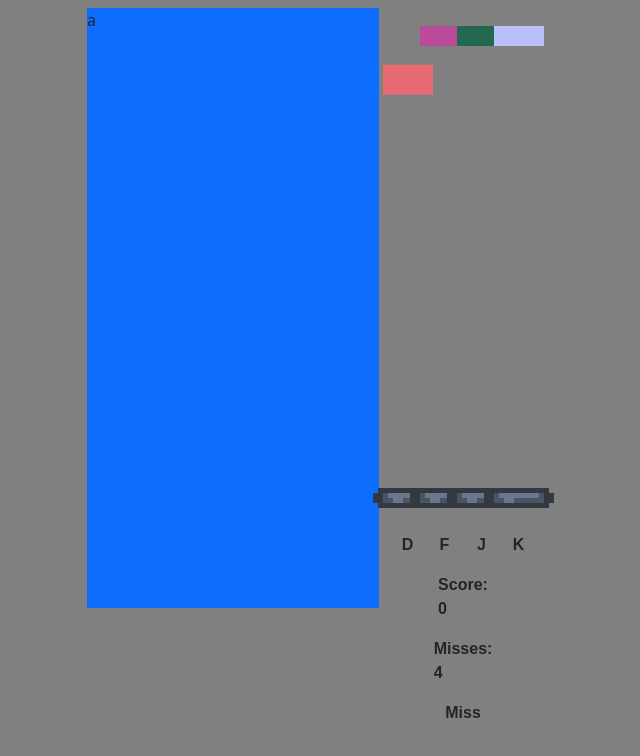
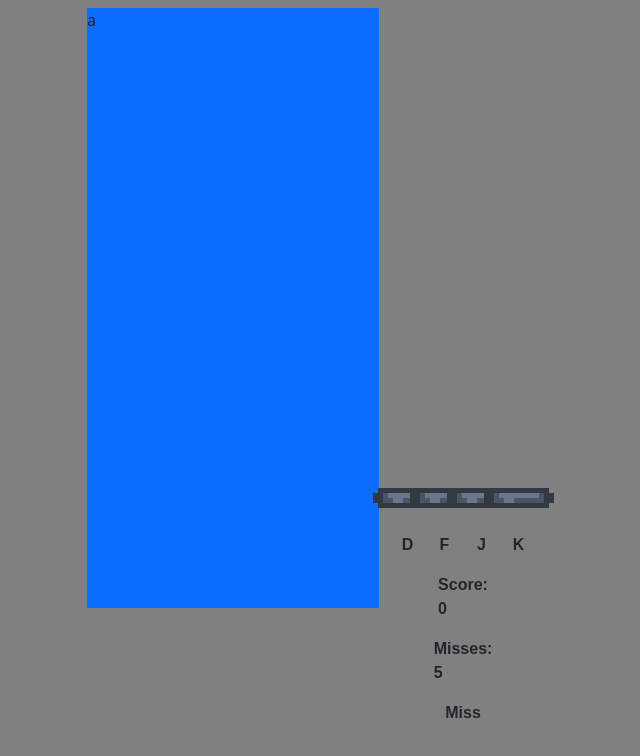
Before and after one commit to skalekk/RGwNN, a plain HTML site: page PlayPage.html in a window 1280 px wide. Shown: the whole page, without its empty margins (249-889 px from the left). Drawn offline with nearby package versions, Linux system fonts and the light colour scheme; a web font is replaced by a local one.

Commit message:
chart reading system done

```diff
--- a/PlayPage.html
+++ b/PlayPage.html
@@ -55,74 +55,97 @@
     let missCount
     let score = 0
     let notPaused
-    let chart;
-    let nextNote = 0;
-    let songStart;
+    let chart
+    let nextNote = 0
+    let songStart
     let path = "songs/1/chartV.json"
+    let chartFinished = false
+    let activeNotes = []
 
         async function loadChart() {
-        const response = await fetch("songs\\1\\chartV.json");
-        chart = await response.json();
+            const response = await fetch("songs\\1\\chartV.json")
+            chart = await response.json()
 
-        songStart = performance.now();
-        requestAnimationFrame(chartUpdate);
+            songStart = performance.now()
+            requestAnimationFrame(chartUpdate)
         }
 
         function chartUpdate(timestamp) {
-            let elapsed = timestamp - songStart;
+            let elapsed = timestamp - songStart
+            let travelTime = (58.9 / rythm) * 1000
 
             while (
                 nextNote < chart.notes.length &&
-                chart.notes[nextNote].time <= elapsed
+                chart.notes[nextNote].time - travelTime <= elapsed
             ) {
-                spawnNote(chart.notes[nextNote].lane);
-                nextNote++;
+                spawnNote(chart.notes[nextNote].lane)
+                nextNote++
             }
 
-            requestAnimationFrame(chartUpdate);
+            if (nextNote >= chart.notes.length) {
+                chartFinished = true
+                checkGameFinished()
+                return
             }
 
+            requestAnimationFrame(chartUpdate)
+        }
         function spawnNote(laneName) {
-        const note = document.createElement("div");
-
-        note.classList.add("note" + laneName);
+            const element = document.createElement("div")
+            element.classList.add("note" + laneName)
 
             document
                 .querySelector("#spawn" + laneName)
-            .appendChild(note);
+                .appendChild(element)
+
+            const note = {
+                element: element,
+                laneName: laneName,
+                position: 0,
+                hit: false
             }
 
-    function hitCheck(lane){
-            //58.9vh position where the note overlaps on the "perfect"
-            if (!lane || !lane.note) return
+            activeNotes.push(note)
 
-            let position = lane.position // Current note position
+            noteMove(note)
+        }
+        function hitCheck(laneName) {
+
             let target = 58.9
 
-            let difference = position - target
+            let laneNotes = activeNotes.filter(note =>
+                note.laneName === laneName && !note.hit
+            )
+
+            if (laneNotes.length === 0) return
+
+            let closestNote = laneNotes.reduce((closest, note) => {
+                return Math.abs(note.position - target) <
+                    Math.abs(closest.position - target)
+                    ? note : closest
+            })
+
+            let difference = closestNote.position - target
             let distance = Math.abs(difference)
 
-            let timing = difference < 0 ? "early" : "late";
-
             if (distance <= 1) {
-                lane.hit = true
+                closestNote.hit = true
                 rankMessage(1)
             } else if (distance <= 2) {
-                lane.hit = true
+                closestNote.hit = true
                 rankMessage(2)
             } else if (distance <= 3) {
-                lane.hit = true
+                closestNote.hit = true
                 rankMessage(3)
-            } else {
-                lane.hit = false
-                rankMessage()
             }
+        }
+        function noteMove(note) {
+            let lastTime = 0
 
-        }
-function noteMove(lane) {
-    let howLow = 0
-    let lastTime = 0
+            let lane = lanes[note.laneName]
+
             function moveNote(timestamp) {
+
                 if (!notPaused) {
                     lastTime = 0
                     requestAnimationFrame(moveNote)
@@ -134,31 +157,24 @@ function noteMove(lane) {
                 let deltaTime = (timestamp - lastTime) / 1000
                 lastTime = timestamp
 
-        howLow += rythm * deltaTime
-        lane.position = howLow
+                note.position += rythm * deltaTime
 
-        $(lane.note).css("transform", `translateY(${howLow}vh)`)
+                $(note.element).css(
+                    "transform",
+                    `translateY(${note.position}vh)`
+                )
 
-        if (lane.hit) {
-            howLow = 0;
-            lane.position = 0;
-            lane.hit = false;
+                // Note was hit
+                if (note.hit) {
+                    removeNote(note)
+                    return
+                }
 
-            $(lane.note).css({
-                "transform": "translateY(0px)",
-                "background-color": lane.color
-            });
-        }
-        // Note reaches the bottom
-        if (howLow >= 60.8 && !lane.hit) {
-
-            howLow = 0
-
-            $(lane.note).css({
-                "transform": "translateY(0px)",
-                "background-color": lane.color
-            })
+                // Note was missed
+                if (note.position >= 60.8) {
                     rankMessage()
+                    removeNote(note)
+                    return
                 }
 
                 requestAnimationFrame(moveNote)
@@ -166,9 +182,20 @@ function noteMove(lane) {
 
             requestAnimationFrame(moveNote)
         }
+        function removeNote(note) {
+            note.element.remove()
+
+            let index = activeNotes.indexOf(note)
+
+            if (index !== -1) {
+                activeNotes.splice(index, 1)
+            }
+
+            checkGameFinished()
+        }
         function rankMessage(rank){
-        let hitSound = document.getElementById("hitSound");
-        let hitSoundP = document.getElementById("hitSound");
+            let hitSound = document.getElementById("hitSound")
+            let hitSoundP = document.getElementById("hitSound")
             switch(rank) {
                 case 1:
                     score += 100
@@ -176,8 +203,8 @@ function noteMove(lane) {
                     console.log("perfect")
                     $("#scoreInfo").text("Score: " + score)
                     $("#rankInfo").text("Clean")
-                hitSoundP.currentTime = 0;
-                hitSoundP.play();
+                    hitSoundP.currentTime = 0
+                    hitSoundP.play()
                     break
                 case 2:
                     score += 50
@@ -185,8 +212,8 @@ function noteMove(lane) {
                     console.log("good")
                     $("#scoreInfo").text("Score: " + score)
                     $("#rankInfo").text("Alright")
-                hitSound.currentTime = 0;
-                hitSound.play();
+                    hitSound.currentTime = 0
+                    hitSound.play()
                     break
                 case 3:
                     score += 25
@@ -194,8 +221,8 @@ function noteMove(lane) {
                     console.log("bad")
                     $("#scoreInfo").text("Score: " + score)
                     $("#rankInfo").text("Sluggish")
-                hitSound.currentTime = 0;
-                hitSound.play();
+                    hitSound.currentTime = 0
+                    hitSound.play()
                     break
                 default:
                     combo = 0
@@ -210,6 +237,11 @@ function noteMove(lane) {
                     break
                 }
         }
+        function checkGameFinished() {
+            if (chartFinished && activeNotes.length === 0) {
+                console.log("Chart finished!")
+            }
+        }
         window.onload = function(){
             console.log("Retrieved:", localStorage.getItem("diff"))
             console.log("Retrieved:", localStorage.getItem("song"))
@@ -219,21 +251,18 @@ function noteMove(lane) {
         rythm = 50
         combo
         missCount = 0
-        noteMove(lanes.L)
-        // noteMove(lanes.ML)
-        // noteMove(lanes.MR)
-        // noteMove(lanes.R)
-        loadChart();
+        loadChart()
+
         $(document).on("keydown", function(event){
 
-            for (const lane of Object.values(lanes)) {
+            for (const [laneName, lane] of Object.entries(lanes)) {
 
                 if (event.key === lane.key && !lane.pressed) {
 
                     lane.pressed = true
 
 
-                    hitCheck(lane)
+                    hitCheck(laneName)
 
                     console.log(hitCheck(lane))
 
@@ -249,7 +278,7 @@ function noteMove(lane) {
         })
         $(document).on("keyup", function(event){
 
-            for (const lane of Object.values(lanes)) {
+             for (const [laneName, lane] of Object.entries(lanes)) {
 
                 if (event.key === lane.key) {
 
@@ -265,9 +294,6 @@ function noteMove(lane) {
             }
 
         })
-        // $(document).on("focusout" , function(){
-        //     notPaused = false
-        // })
 
     })
 </script>
@@ -347,16 +373,12 @@ function noteMove(lane) {
         <div id="noteArea" class="container col-6">
             <div class="row w-50 h-75">
                 <div id="spawnL" class="col-3 center">
-                    <div class="noteL"></div>
                 </div>
                 <div id="spawnML" class="col-3 center">
-                    <div class="noteML"></div>
                 </div>
                 <div id="spawnMR" class="col-3 center">
-                    <div class="noteMR"></div>
                 </div>
                 <div id="spawnR" class="col-3 center">
-                    <div class="noteR"></div>
                 </div>
             </div>
             <div class="row w-50 h-25">
```
Lines whose indentation alone changed are shown as unchanged.
